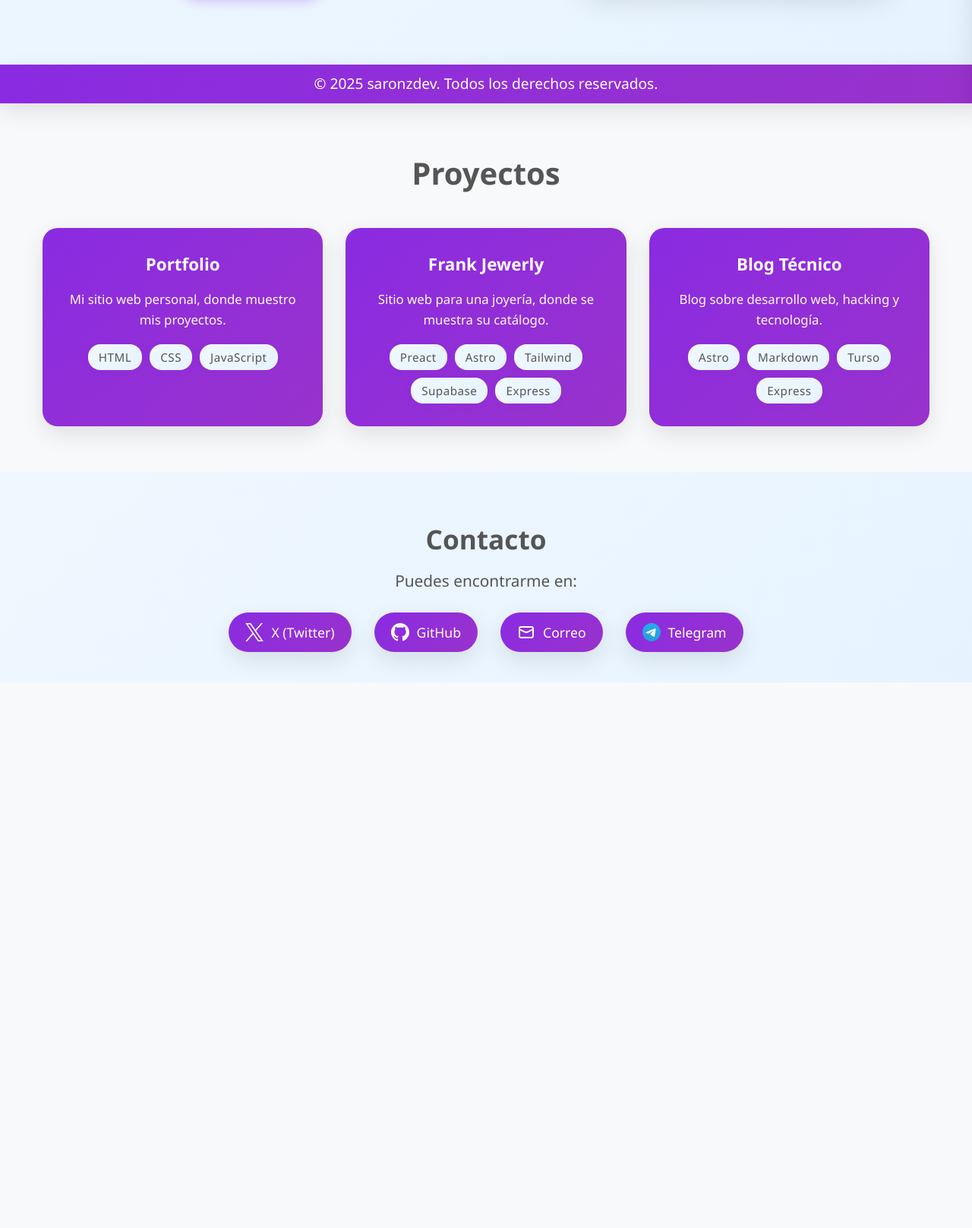
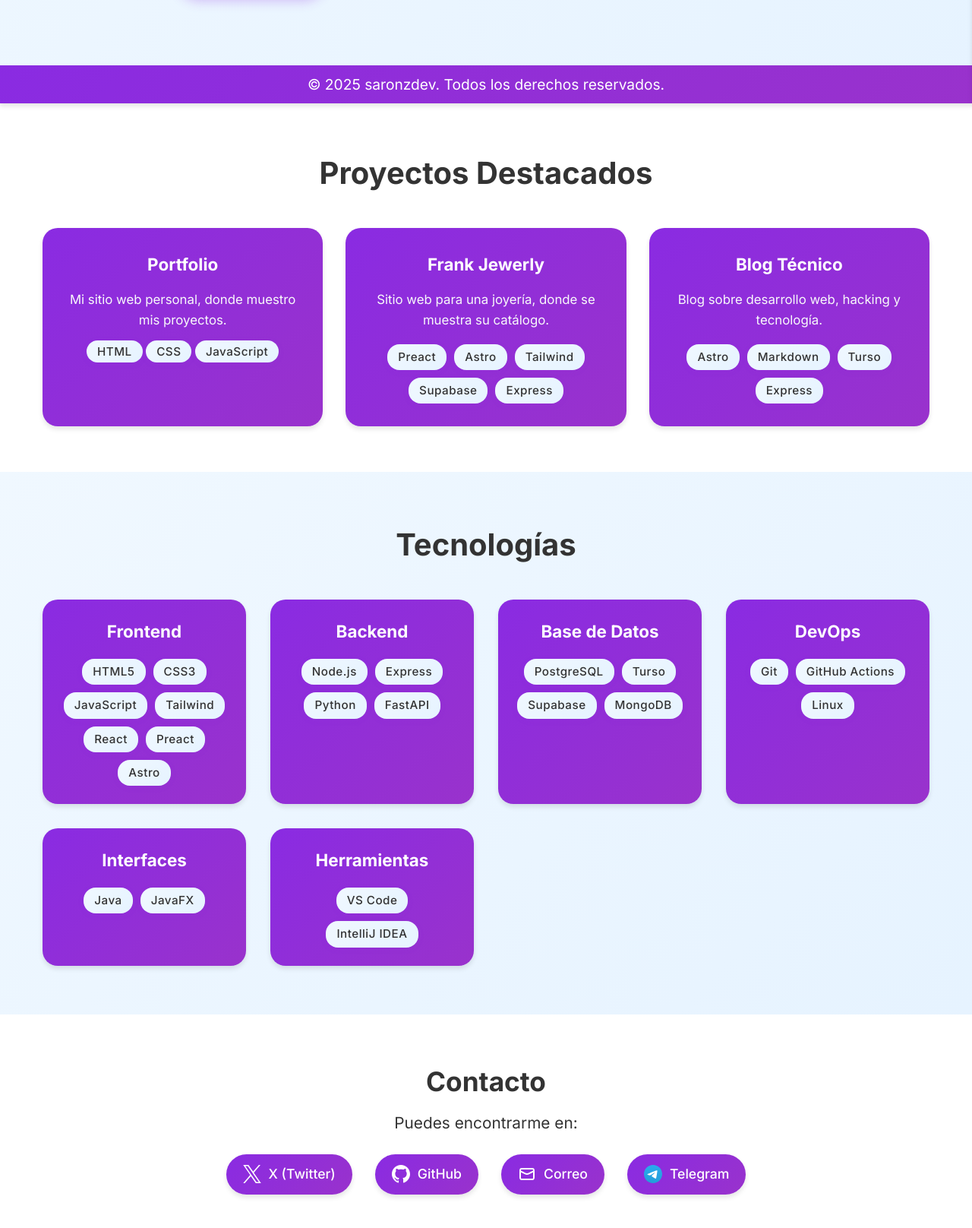
Before and after one commit to saronzdev/portfolio-web, a plain HTML site: page index.html in a window 1280 px wide. Shown: the part 664-2280 px from the top of the page at 76% size. Before the commit the page ends 1613 px from the top, so only its background shows below. Drawn offline with Linux system fonts and the light colour scheme.

Commit message:
new tecnologies section

```diff
--- a/index.html
+++ b/index.html
@@ -3,20 +3,29 @@
 <head>
     <meta charset="UTF-8">
     <meta name="viewport" content="width=device-width, initial-scale=1.0">
+    <meta name="description" content="Portfolio de Ronald Sardiñas González - Desarrollador Web y Estudiante de Ingeniería Informática">
+    <meta name="keywords" content="portfolio, desarrollador web, programación, frontend, backend">
+    <meta name="author" content="Ronald Sardiñas">
+    <title>Ronald Sardiñas - Desarrollador Web</title>
+    <link rel="stylesheet" href="static/css/base.css">
+    <link rel="stylesheet" href="static/css/main.css">
+    <link rel="stylesheet" href="static/css/hero.css">
+    <link rel="stylesheet" href="static/css/contact.css">
+    <link rel="stylesheet" href="static/css/projects.css">
+    <link rel="stylesheet" href="static/css/tecnologies.css">
+    <script src="static/js/navigation.js" type="module"></script>
+    <link rel="preconnect" href="https://fonts.googleapis.com">
+    <link rel="preconnect" href="https://fonts.gstatic.com" crossorigin>
+    <link href="https://fonts.googleapis.com/css2?family=Inter:wght@400;500;600;700&display=swap" rel="stylesheet">
     <link rel="apple-touch-icon" sizes="180x180" href="static/icons/apple-touch-icon.png">
     <link rel="icon" type="image/png" sizes="32x32" href="static/icons/favicon-32x32.png">
     <link rel="icon" type="image/png" sizes="16x16" href="static/icons/favicon-16x16.png">
     <link rel="manifest" href="static/icons/site.webmanifest">
-  <link rel="stylesheet" href="static/base.css">
-  <link rel="stylesheet" href="static/hero.css">
-  <link rel="stylesheet" href="static/projects.css">
-  <link rel="stylesheet" href="static/contact.css">
-  <title>Ronald Sardiñas González - Portfolio</title>
 </head>
 <body>
-  <header id="header">
+  <header id="header" role="banner">
     <h1 id="title">saronzdev</h1>
-    <nav class="desktop-nav">
+    <nav class="desktop-nav" role="navigation">
       <ul>
         <li><a href="#home">Inicio</a></li>
         <li><a href="#projects">Proyectos</a></li>
@@ -27,12 +36,12 @@
   </header>
 
   <!-- Mobile Sidebar -->
-  <div class="mobile-sidebar" id="mobileSidebar">
+  <div class="mobile-sidebar" id="mobileSidebar" role="complementary">
     <div class="mobile-sidebar-header">
       <h2 class="mobile-sidebar-title">Menú</h2>
       <img class="mobile-close-btn" id="mobileCloseBtn" src="assets/close.svg" alt="close icon">
     </div>
-    <nav class="mobile-nav">
+    <nav class="mobile-nav" role="navigation">
       <ul>
         <li><a href="#home" class="mobile-nav-link">Inicio</a></li>
         <li><a href="#projects" class="mobile-nav-link">Proyectos</a></li>
@@ -56,14 +65,14 @@
   </div>
 
   <!-- Hero Section -->
-  <section id="home" class="hero">
+  <section id="home" class="hero" role="region">
     <div class="hero-content">
       <div class="hero-text">
         <h2>Ronald Sardiñas González</h2>
         <h3>Desarrollador Web & Estudiante de Ingeniería Informática</h3>
-        <!-- Imagen solo móvil -->
+        <!-- Mobile Image -->
         <div class="hero-image mobile-only">
-          <img src="assets/hero.png" alt="Desarrollador trabajando en su escritorio con múltiples pantallas" height="400" width="400">
+          <img src="assets/hero.png" alt="Desarrollador trabajando en su escritorio con múltiples pantallas" height="400" width="400" loading="lazy">
         </div>
         <p class="linus-quote">"Talk is cheap. Show me the code."<br><span>— Linus Torvalds</span></p>
         <div class="hero-buttons">
@@ -71,17 +80,18 @@
           <a class="btn-secondary" href="#contact">Contactar</a>
         </div>
       </div>
-      <!-- Imagen solo desktop -->
+      <!-- Desktop Image -->
       <div class="hero-image desktop-only">
-        <img src="assets/hero.png" alt="Desarrollador trabajando en su escritorio con múltiples pantallas" height="400" width="400">
+        <img src="assets/hero.png" alt="Desarrollador trabajando en su escritorio con múltiples pantallas" height="400" width="400" loading="lazy">
       </div>
     </div>
   </section>
 
-  <!-- Sección de Proyectos -->
-  <section id="projects" class="projects">
+  <!-- Projects Section -->
+  <main role="main">
+    <section id="projects" class="projects" role="region">
       <div class="container">
-      <h2>Proyectos</h2>
+        <h2 aria-label="Mis proyectos">Proyectos Destacados</h2>
         <div class="projects-grid">
           <div id="proj-portfolio" class="project-card">
             <h3>Portfolio</h3>
@@ -95,7 +105,7 @@
           <div id="proj-jewelry" class="project-card">
             <h3>Frank Jewerly</h3>
             <p>Sitio web para una joyería, donde se muestra su catálogo.</p>
-          <div class="project-tags">
+            <div class="tags">
               <span class="tag">Preact</span>
               <span class="tag">Astro</span>
               <span class="tag">Tailwind</span>
@@ -106,7 +116,7 @@
           <div id="proj-blog" class="project-card">
             <h3>Blog Técnico</h3>
             <p>Blog sobre desarrollo web, hacking y tecnología.</p>
-          <div class="project-tags">
+            <div class="tags">
               <span class="tag">Astro</span>
               <span class="tag">Markdown</span>
               <span class="tag">Turso</span>
@@ -117,36 +127,98 @@
       </div>
     </section>
 
-  <!-- Sección de Contacto -->
-  <section id="contact" class="contact-section">
+    <!-- Technologies Section -->
+    <section id="technologies" class="technologies" role="region">
       <div class="container">
-      <h2>Contacto</h2>
+        <h2 aria-label="Tecnologías que uso">Tecnologías</h2>
+        <div class="tech-grid">
+          <div class="tech-category">
+            <h3>Frontend</h3>
+            <div class="tags">
+              <span class="tag">HTML5</span>
+              <span class="tag">CSS3</span>
+              <span class="tag">JavaScript</span>
+              <span class="tag">Tailwind</span>
+              <span class="tag">React</span>
+              <span class="tag">Preact</span>
+              <span class="tag">Astro</span>
+            </div>
+          </div>
+          <div class="tech-category">
+            <h3>Backend</h3>
+            <div class="tags">
+              <span class="tag">Node.js</span>
+              <span class="tag">Express</span>
+              <span class="tag">Python</span>
+              <span class="tag">FastAPI</span>
+            </div>
+          </div>
+          <div class="tech-category">
+            <h3>Base de Datos</h3>
+            <div class="tags">
+              <span class="tag">PostgreSQL</span>
+              <span class="tag">Turso</span>
+              <span class="tag">Supabase</span>
+              <span class="tag">MongoDB</span>
+            </div>
+          </div>
+          <div class="tech-category">
+            <h3>DevOps</h3>
+            <div class="tags">
+              <span class="tag">Git</span>
+              <span class="tag">GitHub Actions</span>
+              <span class="tag">Linux</span>
+            </div>
+          </div>
+          <div class="tech-category">
+            <h3>Interfaces</h3>
+            <div class="tags">
+              <span class="tag">Java</span>
+              <span class="tag">JavaFX</span>
+            </div>
+          </div>
+          <div class="tech-category">
+            <h3>Herramientas</h3>
+            <div class="tags">
+              <span class="tag">VS Code</span>
+              <span class="tag">IntelliJ IDEA</span>
+            </div>
+          </div>
+        </div>
+      </div>
+    </section>
+
+    <!-- Contact Section -->
+    <section id="contact" class="contact-section" role="region">
+      <div class="container">
+        <h2 aria-label="Formas de contactarme">Contacto</h2>
         <p>Puedes encontrarme en:</p>
         <div class="contact-links">
           <a href="https://x.com/saronzdev" class="contact-link" target="_blank" rel="noopener" aria-label="X (Twitter)">
-          <img src="assets/x.svg" alt="X (Twitter)" />
+            <img src="assets/x.svg" alt="X (Twitter)">
             X (Twitter)
           </a>
           <a href="https://github.com/saronzdev" class="contact-link" target="_blank" rel="noopener" aria-label="GitHub">
-          <img src="assets/github.svg" alt="GitHub" />
+            <img src="assets/github.svg" alt="GitHub">
             GitHub
           </a>
           <a href="mailto:ronaldsrd@protonmail.com" class="contact-link" aria-label="Correo">
-          <img src="assets/mail.svg" alt="Correo" />
+            <img src="assets/mail.svg" alt="Correo">
             Correo
           </a>
           <a href="https://t.me/saronzdev" class="contact-link" target="_blank" rel="noopener" aria-label="Telegram">
-          <img src="assets/telegram.svg" alt="Telegram" />
+            <img src="assets/telegram.svg" alt="Telegram">
             Telegram
           </a>
         </div>
       </div>
     </section>
+  </main>
 
-  <footer class="footer">
+  <footer role="contentinfo">
+    <div class="container">
       <p>&copy; 2025 saronzdev. Todos los derechos reservados.</p>
+    </div>
   </footer>
-
-  <script src="static/script.js"></script>
 </body>
 </html>
--- /dev/null
+++ b/static/css/base.css
@@ -0,0 +1,26 @@
+@import './reset.css';
+@import './variables.css';
+
+/* Layout principal */
+.container {
+  width: 100%;
+  max-width: var(--max-width);
+  margin: 0 auto;
+  padding: 0 var(--spacing);
+}
+
+/* SEO y Meta */
+meta[name="description"] {
+  content: "Portfolio de Ronald Sardiñas González - Desarrollador Web y Estudiante de Ingeniería Informática";
+}
+
+/* Accesibilidad */
+[role="banner"] {
+  padding: var(--spacing);
+}
+
+[role="navigation"] {
+  position: sticky;
+  top: 0;
+  z-index: 1000;
+}
--- a/static/contact.css
+++ b/static/css/contact.css
@@ -1,18 +1,21 @@
 .contact-section {
-  padding: 60px 0 40px 0;
-  background: var(--bg-hero);
+  padding: 60px 0 40px;
+  background: var(--bg-white);
   text-align: center;
+}
+
+.contact-section h2,
+.contact-section p {
+  color: var(--text-light);
 }
 
 .contact-section h2 {
   font-size: 2.2rem;
-  color: var(--text-light);
   margin-bottom: 10px;
 }
 
 .contact-section p {
   font-size: 1.3rem;
-  color: var(--text-light);
 }
 
 .contact-links {
@@ -34,7 +37,7 @@
   border-radius: 30px;
   font-size: 1.1rem;
   font-weight: 500;
-  transition: background 0.2s, transform 0.2s;
+  transition: transform 0.2s, background 0.2s;
   box-shadow: var(--shadow);
 }
 
--- a/static/hero.css
+++ b/static/css/hero.css
@@ -141,6 +141,7 @@
 
   .hero-content {
     flex-direction: column;
+    align-items: center;
     text-align: center;
     padding: 0;
     gap: 30px;
@@ -168,7 +169,7 @@
   }
 
   .mobile-only {
-    display: block;
+    display: flex;
   }
 
   .linus-quote {
--- a/static/base.css
+++ b/static/css/main.css
@@ -1,38 +1,3 @@
-/* ===== Variables y Reset ===== */
-:root {
-  --primary: #8a2be2;
-  --primary-dark: #9932cc;
-  --text-dark: #2c3e50;
-  --text-light: #555;
-  --text-muted: #666;
-  --bg-light: #f8f9fa;
-  --bg-white: #fff;
-  --bg-hero: linear-gradient(135deg, #f0f8ff 0%, #e6f3ff 100%);
-  --gradient: linear-gradient(135deg, var(--primary), var(--primary-dark));
-  --shadow: 0 10px 30px rgba(0, 0, 0, 0.1);
-  --shadow-hover: 0 20px 40px rgba(0, 0, 0, 0.15);
-  --transition: all 0.3s ease;
-}
-
-* {
-  margin: 0;
-  padding: 0;
-  box-sizing: border-box;
-}
-
-html {
-  scroll-behavior: smooth;
-}
-
-body {
-  font-family: "Segoe UI", Tahoma, Geneva, Verdana, sans-serif;
-  line-height: 1.6;
-  color: #333;
-  background: var(--bg-light);
-  overflow-x: hidden;
-}
-
-/* ===== Header y Navegación ===== */
 #header {
   position: fixed;
   top: 0;
@@ -69,15 +34,10 @@
   position: relative;
 }
 
-nav a {
-  border-radius: 20px;
-}
-
 nav a:hover {
   background: rgba(255, 255, 255, 0.2);
 }
 
-/* ===== Mobile Sidebar ===== */
 .mobile-menu {
   display: none;
   height: 35px;
@@ -129,16 +89,18 @@
   gap: 0;
 }
 
-.mobile-nav li {
+.mobile-nav a {
   font-size: 1.1rem;
   font-weight: 400;
   border-left: 4px solid transparent;
   background: var(--gradient);
   box-shadow: var(--shadow);
-  border-radius: 10px;
-  width: 100%;
-  text-align: center;
-  margin-bottom: 10px;
+  border-radius: 8px;
+  padding: 10px 22px;
+}
+
+.mobile-nav a:hover {
+  background: var(--primary);
 }
 
 .mobile-sidebar-contact {
@@ -173,7 +135,6 @@
   filter: grayscale(0.2);
 }
 
-/* ===== Footer ===== */
 footer {
   position: sticky;
   bottom: 0;
@@ -186,7 +147,6 @@
   font-size: 1.2rem;
 }
 
-/* ===== Responsive ===== */
 @media (max-width: 768px) {
   .desktop-nav {
     display: none;
--- a/static/projects.css
+++ b/static/css/projects.css
@@ -6,7 +6,7 @@
   max-width: 100vw;
   overflow-x: hidden;
   padding: 60px 0;
-  background: var(--bg-light);
+  background: var(--bg-white);
 }
 
 .container {
@@ -54,9 +54,10 @@
 .project-card p {
   color: var(--bg-light);
   font-size: 1.05rem;
+  margin-bottom: 15px;
 }
 
-.project-tags {
+.tags {
   margin-top: 18px;
   display: flex;
   flex-wrap: wrap;
--- /dev/null
+++ b/static/css/reset.css
@@ -0,0 +1,41 @@
+* {
+  margin: 0;
+  padding: 0;
+  box-sizing: border-box;
+}
+
+html {
+  scroll-behavior: smooth;
+}
+
+body {
+  font-family: var(--font-primary);
+  line-height: 1.6;
+  color: var(--text-light);
+  overflow-x: hidden;
+}
+
+img {
+  max-width: 100%;
+  height: auto;
+  display: block;
+}
+
+a {
+  text-decoration: none;
+  color: inherit;
+  transition: var(--transition);
+}
+
+button {
+  cursor: pointer;
+  border: none;
+  background: none;
+  padding: 0;
+  margin: 0;
+}
+
+:focus-visible {
+  outline: 2px solid var(--primary);
+  outline-offset: 2px;
+}
--- /dev/null
+++ b/static/css/tecnologies.css
@@ -0,0 +1,63 @@
+.technologies {
+  display: flex;
+  justify-content: center;
+  align-items: center;
+  padding: 4rem 0;
+  background: var(--bg-hero);
+}
+
+.technologies h2,
+.tech-category h3 {
+  text-align: center;
+}
+
+.technologies h2 {
+  font-size: 2.5rem;
+  color: var(--text-light);
+  margin-bottom: 40px;
+}
+
+.tech-category h3 {
+  color: var(--bg-white);
+  margin-bottom: 15px;
+  font-size: 1.4rem;
+}
+
+.tech-grid {
+  display: grid;
+  grid-template-columns: repeat(auto-fit, minmax(250px, 1fr));
+  gap: 2rem;
+  margin-top: 2rem;
+}
+
+.tech-category {
+  background: var(--gradient);
+  padding: 1.5rem;
+  border-radius: 20px;
+  box-shadow: var(--shadow);
+}
+
+.tech-stack {
+  display: flex;
+  flex-wrap: wrap;
+  gap: 0.5rem;
+}
+
+.tech-tag {
+  background-color: var(--color-primary-light);
+  color: var(--color-primary);
+  padding: 0.5rem 1rem;
+  border-radius: 20px;
+  font-size: 0.9rem;
+  transition: transform 0.2s ease;
+}
+
+.tech-tag:hover {
+  transform: translateY(-2px);
+}
+
+@media (max-width: 768px) {
+  .tech-grid {
+    grid-template-columns: repeat(auto-fit, minmax(200px, 1fr));
+  }
+}
--- /dev/null
+++ b/static/css/variables.css
@@ -0,0 +1,20 @@
+:root {
+  --primary: #8a2be2;
+  --primary-dark: #9932cc;
+  --primary-light: #c7a2f3;
+  --bg-white: #ffffff;
+  --bg-light: #f8f9fa;
+  /* --bg-hero: #f5f5f5; */
+  --bg-hero: linear-gradient(135deg, #f0f8ff 0%, #e6f3ff 100%);
+  --text-light: #333333;
+  --text-dark: #1a1a1a;
+  --shadow: 0 4px 6px rgba(0, 0, 0, 0.1);
+  --shadow-hover: 0 8px 12px rgba(0, 0, 0, 0.15);
+  --gradient: linear-gradient(135deg, var(--primary) 0%, var(--primary-dark) 100%);
+  --transition: all 0.3s ease;
+  --border-radius: 8px;
+  --spacing: 1rem;
+  --max-width: 1200px;
+  --font-primary: 'Inter', sans-serif;
+  --font-secondary: 'Roboto', sans-serif;
+}
```
Also changed, not shown: static/js/navigation.js (added, +42 -0 lines), static/script.js (deleted, +0 -36 lines). Lines whose indentation alone changed are shown as unchanged.
